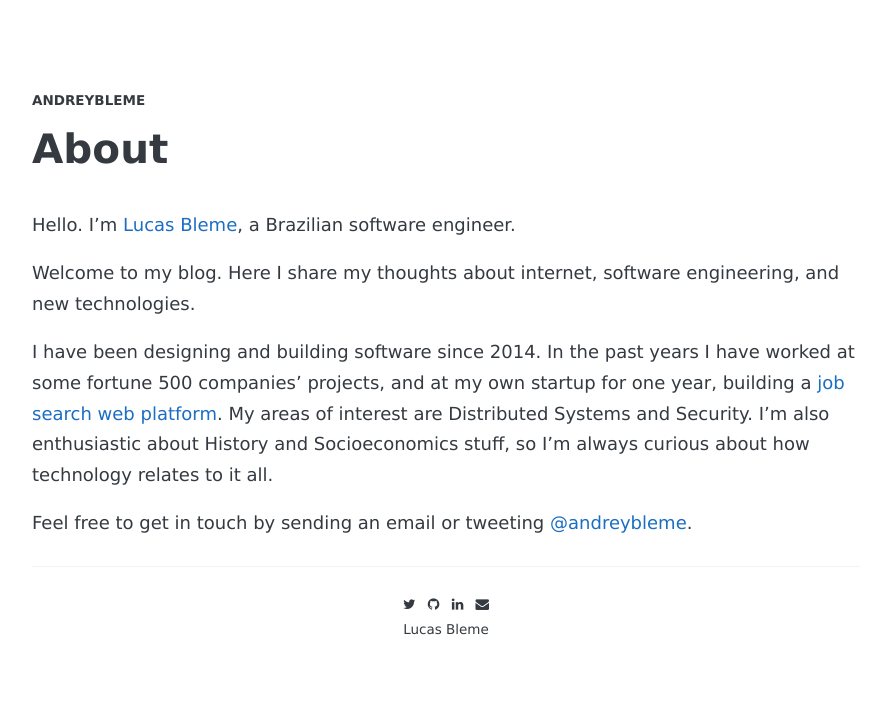
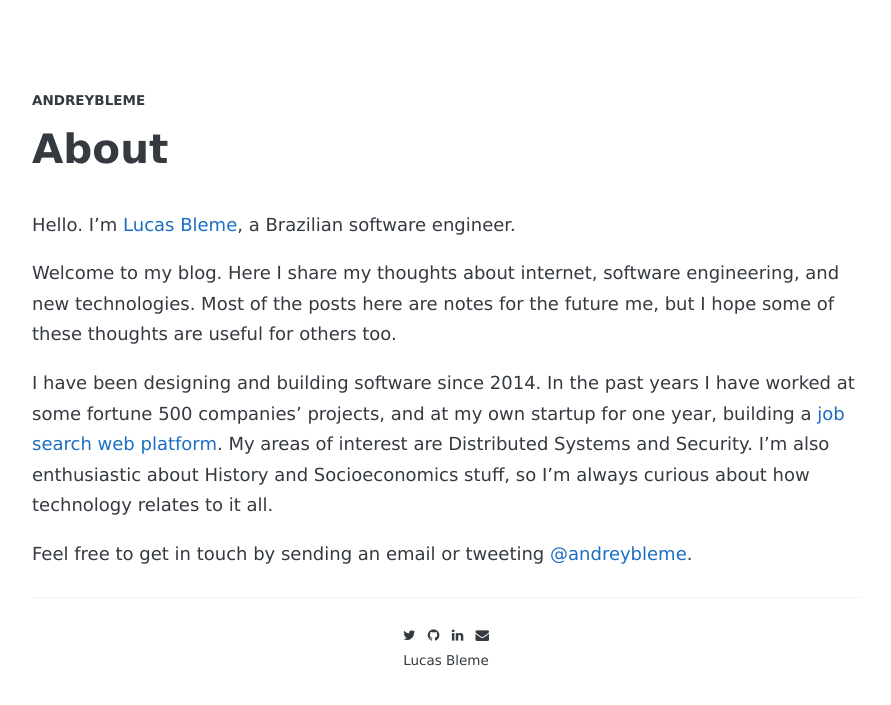
Before and after one commit to andreybleme/andreybleme.github.io, a Jekyll site: the page built from about.md, in a window 1280 px wide. Shown: the top 705 px of the page, without its empty margins (194-1085 px from the left). Built offline with Jekyll 4.4.1, drawn with Linux system fonts in a browser that asks for light colours; nearby versions of some CDN libraries; some web fonts are replaced.

Commit message:
Updated about section

```diff
--- a/about.md
+++ b/about.md
@@ -5,7 +5,7 @@ permalink: /about/
 
 Hello. I'm [Lucas Bleme](https://www.linkedin.com/in/andreybleme/), a Brazilian software engineer.
 
-Welcome to my blog. Here I share my thoughts about internet, software engineering, and new technologies.
+Welcome to my blog. Here I share my thoughts about internet, software engineering, and new technologies. Most of the posts here are notes for the future me, but I hope some of these thoughts are useful for others too.
 
 I have been designing and building software since 2014. In the past years I have worked at some fortune 500 companies' projects, and at my own startup for one year, building a [job search web platform](https://vulpi.com.br/). My areas of interest are Distributed Systems and Security. I'm also enthusiastic about History and Socioeconomics stuff, so I'm always curious about how technology relates to it all.
 
```
